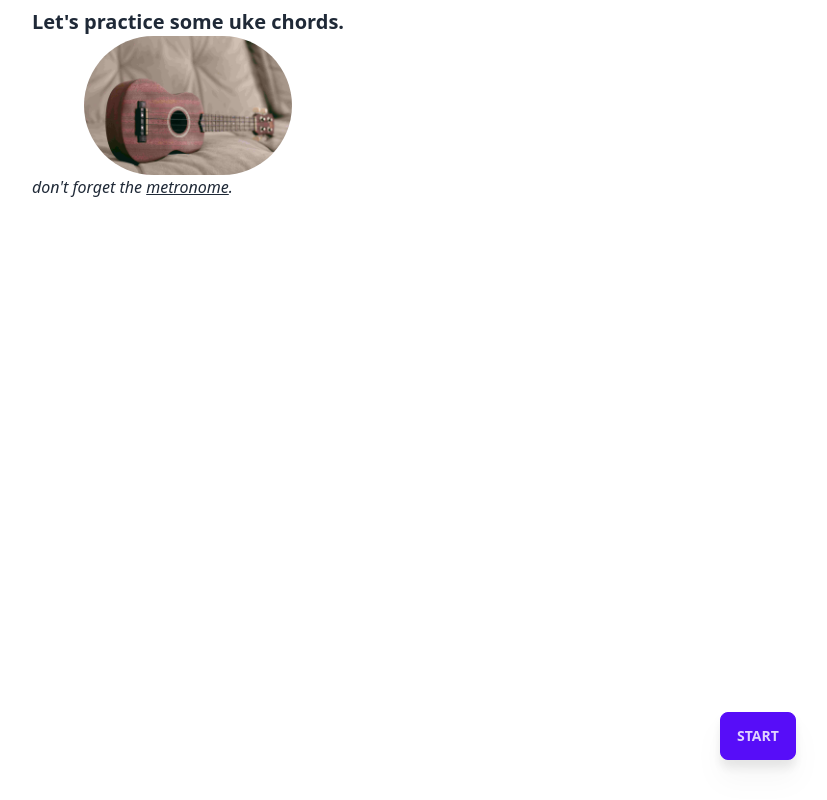
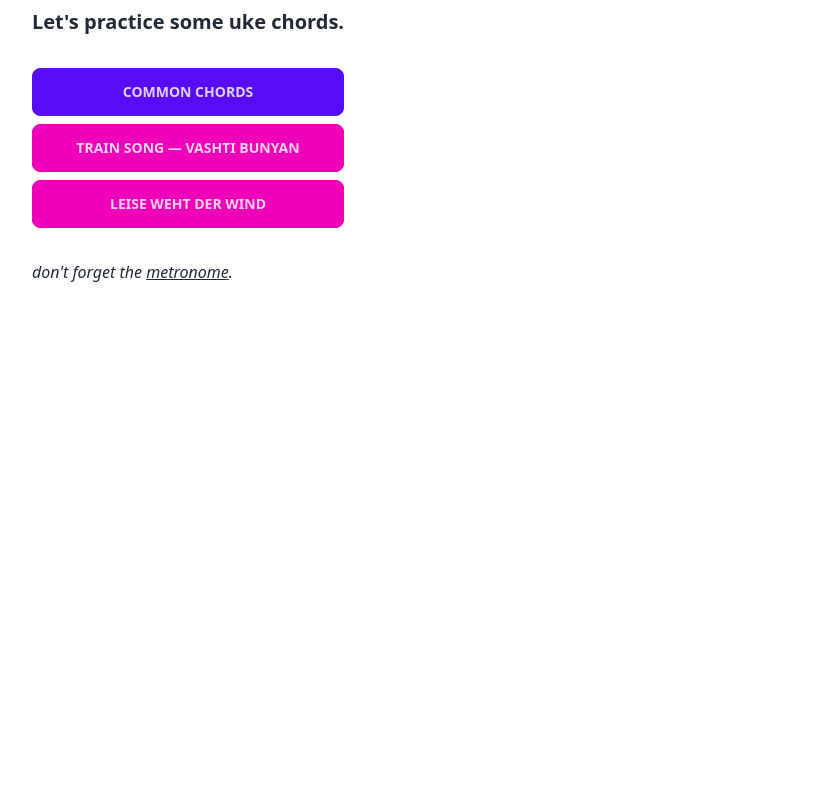
Before and after one commit to koljapluemer/chord-flow, a Vue app: page / in a window 1280 px wide. Shown: the whole page, without its empty margins (452-1279 px from the left). Built offline with nearby package versions, Linux system fonts and the light colour scheme.

Commit message:
redesign ui and data struct to allow selecting chords of specific songs

```diff
--- a/src/App.vue
+++ b/src/App.vue
@@ -1,7 +1,8 @@
 <script setup>
 import { ref, computed } from "vue";
 
-const commonChords = [
+const songSets = {
+  "Common Chords": [
     { name: "A", frets: "2100" },
     { name: "A#", frets: "3211" },
     { name: "Bb", frets: "3211" },
@@ -53,16 +54,33 @@
     { name: "G7", frets: "0212" },
     { name: "G#7", frets: "1323" },
     { name: "Ab7", frets: "1323" },
-];
+  ],
+  "Train Song — Vashti Bunyan": [
+    { name: "Am", frets: "2000" },
+    { name: "B", frets: "4322" },
+    { name: "C", frets: "0003" },
+    { name: "D", frets: "2220" },
+    { name: "Em", frets: "0432" },
+    { name: "G", frets: "0232" },
+  ],
+  "Leise Weht der Wind": [
+    { name: "Am", frets: "2000" },
+    { name: "Em", frets: "0432" },
+    { name: "F", frets: "2010" },
+    { name: "G", frets: "0232" },
+  ],
+};
 
+const currentSet = ref("");
 const exercise = ref([]);
 
 function generateChordProgressionPractice() {
   // add one random chord to the end, but keep only the last 3 chords
   // exclude chords already in the exercise, check by frets
-  const filteredList = commonChords.filter(
+  const filteredList = songSets[currentSet.value].filter(
     (chord) => !exercise.value.some((c) => c.frets === chord.frets)
   );
+  console.log("filteredList", filteredList);
   const randomChord =
     filteredList[Math.floor(Math.random() * filteredList.length)];
   exercise.value.push(randomChord);
@@ -106,12 +124,16 @@
   localStorage.setItem("sessions", JSON.stringify(sessions.value));
   // kill the interval
   clearInterval();
+  // cleanup
+  exercise.value = [];
 }
 </script>
 
 <template>
   <main class="p-2 flex flex-col">
-    <article class="bg-gray-100 p-2 flex gap-2 flex-wrap" v-if="sessionStarted">
+    <article class="" v-if="sessionStarted">
+      <p>practicing chords from set: {{ currentSet }}</p>
+      <div class="bg-gray-100 p-2 flex gap-2 flex-wrap">
         <!-- if third chord, add opacity-45 -->
         <div
           v-for="(chord, index) in exercise"
@@ -124,14 +146,29 @@
           </h3>
           <uke-chord :frets="chord.frets" :key="chord.name"></uke-chord>
         </div>
+      </div>
     </article>
     <article v-else>
       <h2 class="text-xl font-bold">Let's practice some uke chords.</h2>
-      <img
-        src="./assets/uke.jpg"
-        alt="uke"
-        class="w-52 rounded-full m-8 m-auto"
-      />
+
+      <div class="flex gap-2 flex-col my-8">
+        <!-- loop songSets, button for each -->
+        <!-- make "Common Chords" a btn-primary -->
+        <button
+          v-for="(set, index) in Object.keys(songSets)"
+          :key="index"
+          @click="
+            currentSet = set;
+            startSession();
+          "
+          :class="`btn ${
+            set === 'Common Chords' ? 'btn-primary' : 'btn-secondary'
+          }`"
+        >
+          {{ set }}
+        </button>
+      </div>
+
       <em class="mt-2">
         don't forget the
         <a
@@ -146,14 +183,7 @@
   </main>
 
   <button
-    v-if="!sessionStarted"
-    @click="startSession"
-    class="btn btn-primary fixed z-90 bottom-10 right-8 drop-shadow-xl hover:drop-shadow-2xl duration-300"
-  >
-    Start
-  </button>
-  <button
-    v-else
+    v-if="sessionStarted"
     @click="stopSession"
     class="btn btn-primary fixed z-90 bottom-10 right-8 drop-shadow-xl hover:drop-shadow-2xl duration-300"
   >
```
Lines whose indentation alone changed are shown as unchanged.
